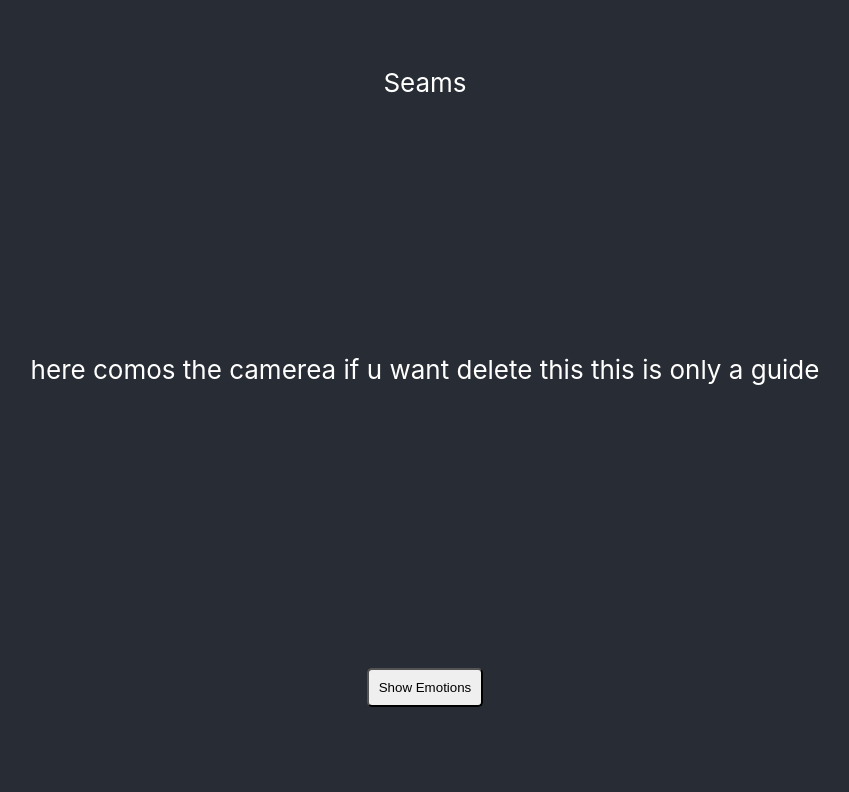
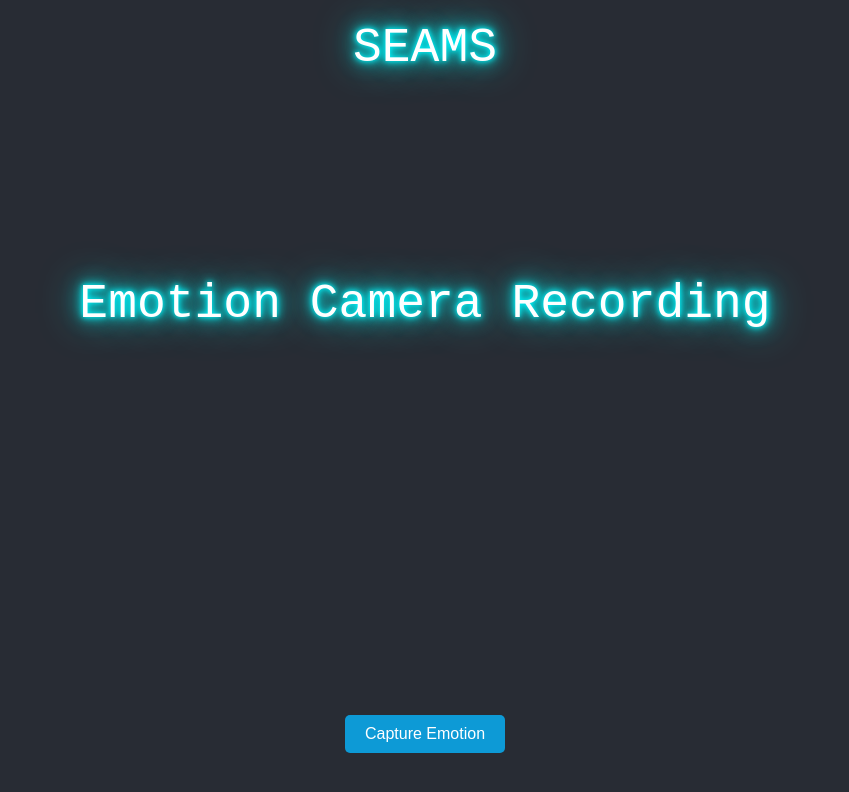
Before and after one commit to davidas56/Seam-Challenge, a React (Create React App) app: page / in a window 1280 px wide. Shown: the top 792 px of the page, without its empty margins (215-1064 px from the left). Built offline with nearby package versions, Linux system fonts and the light colour scheme; no server answers.

Commit message:
adding styles

```diff
--- a/src/App.js
+++ b/src/App.js
@@ -6,47 +6,66 @@ import Webcam from "react-webcam";
 const WebcamComponent = () => <Webcam />;
 
 function App() {
+  const videoConstraints = {
+    width: 1280,
+    height: 720,
+    facingMode: "user"
+  };
   return (
     <div className="App">
       <header className="App-header">
         <div className="Header">
-          <a className="menu" style={{
-              padding: "20px",
-              textalign: "center",
-              color: "white",
-              fontsize: "30px",
-              textalign: "center",
-              fontsize: "35px",
-              fontfamily: "system-ui",
-          }}>
-            Seams
+          <a className="menu"
+          style={{
+            fontFamily: 'Courier New, monospace',
+            fontSize: '3rem',
+            color: '#fff',
+            textAlign: 'center',
+            textShadow: '0 0 5px #00F9FF, 0 0 10px #00F9FF, 0 0 20px #00F9FF, 0 0 40px #00F9FF'
+          }
+          } >
+            SEAMS
           </a>
         </div>
         <div className="EmotionVideo" style={{
-          padding: "18%",
+          padding: "12%",
         }}>
-          <p> here comos the camerea if u want delete this this is only a guide</p>
+          <p className='text'
+          style={{
+            fontFamily: 'Courier New, monospace',
+            fontSize: '3rem',
+            color: '#fff',
+            textAlign: 'center',
+            textShadow: '0 0 5px #00F9FF, 0 0 10px #00F9FF, 0 0 20px #00F9FF, 0 0 40px #00F9FF'
+          }}>
+          Emotion Camera Recording
+          </p>
+          <WebcamComponent
+          audio={false}
+          height={720}
+          screenshotFormat="image/jpeg"
+          width={1280}
+          videoConstraints={videoConstraints}
+          />
+
         </div>
-        <div className="FooterCapture" style={{
+        <div className="FooterCapture"style={{
           padding: "2%"
         }}>
           <button style={{
-            padding: "10px",
-            fontsize: "20px",
-            fontfamily: "system-ui",
-            color: "white",
-            transitionduration: "0.4s",
-            backgroundcolor: "#04AA6D",
-            color: "black",
-            borderRadius: '5px',
-            overflow: 'hidden'
+                backgroundColor: '#0d9ad6',
+                color: '#fff',
+                padding: '10px 20px',
+                border: 'none',
+                borderRadius: '5px',
+                fontSize: '16px',
+                cursor: 'pointer',
           }}>
-             Show Emotions
+             Capture Emotion
              </button>
         </div>
       </header>
     </div>
   );
 }
-
 export default App;
```
